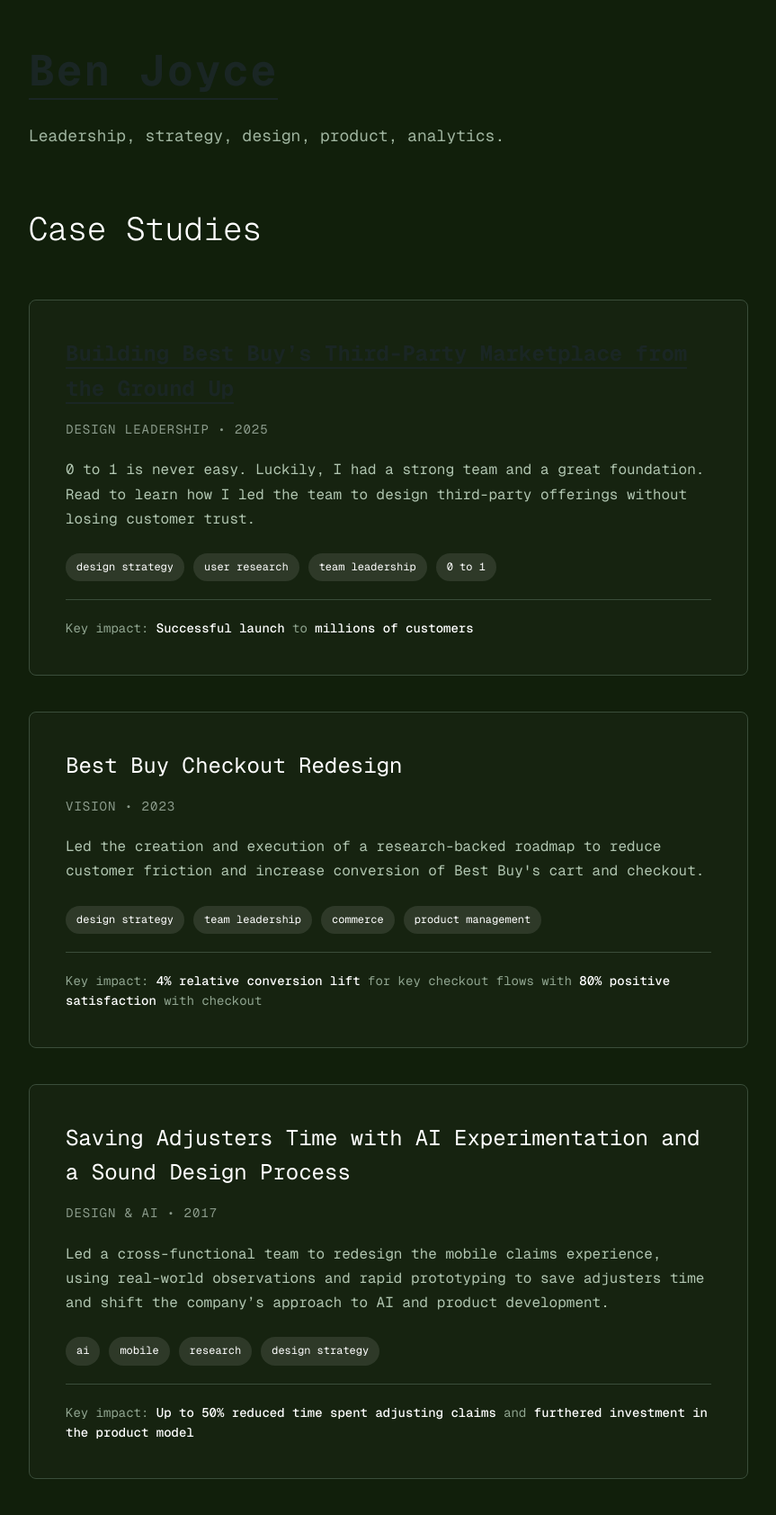
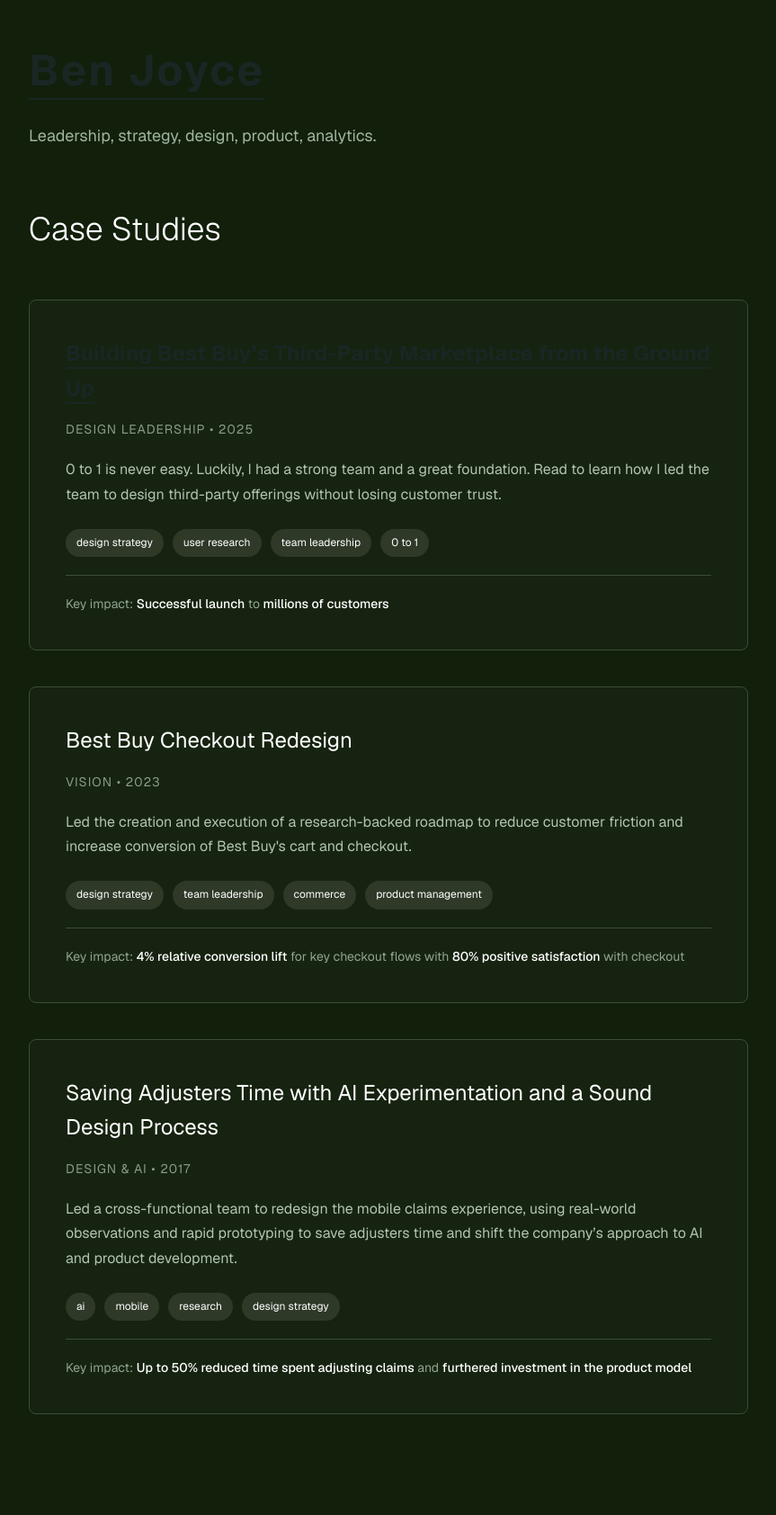
Before and after one commit to benjoycect/benjoycect.github.io, a Jekyll site: the page index.html, which Jekyll copies as it is, in a window 1280 px wide. Shown: the whole page at 90% size, without its empty margins (208-1071 px from the left). Built offline with Jekyll 4.4.1, drawn with Linux system fonts in a browser that asks for light colours; nearby versions of some CDN libraries; Markdown is read by kramdown in place of the engine named in the settings; after the commit the page ends 1612 px from its top, so only the background shows below that.

Commit message:
Update index.html

```diff
--- a/index.html
+++ b/index.html
@@ -5,9 +5,8 @@
   <meta name="viewport" content="width=device-width, initial-scale=1">
   <title>Benjamin Joyce</title>
   <link rel="preconnect" href="https://fonts.googleapis.com">
-<link rel="preconnect" href="https://fonts.googleapis.com">
 <link rel="preconnect" href="https://fonts.gstatic.com" crossorigin>
-<link href="https://fonts.googleapis.com/css2?family=Geist+Mono:wght@100..900&display=swap" rel="stylesheet">
+<link href="https://fonts.googleapis.com/css2?family=Geist+Mono:wght@100..900&family=Geist:wght@100..900&display=swap" rel="stylesheet">
 <link rel="stylesheet" href="https://cdnjs.cloudflare.com/ajax/libs/meyer-reset/2.0/reset.min.css">
 <link rel="stylesheet" href="./style.css">
     <style>
@@ -20,11 +19,16 @@
     body {
         background-color: #111f0b;
         color: #ffffff;
-        font-family: "Geist Mono", monospace;
+        font-family: "Geist", sans-serif;
+        font-optical-sizing: auto;
         line-height: 1.6;
         padding: 40px 20px;
     }
+    h1, h2, h3, h4 {
+      font-family: "Geist", sans-serif;
 
+  font-optical-sizing: auto;
+    }
     .container {
         max-width: 800px;
         margin: 0 auto;
```
